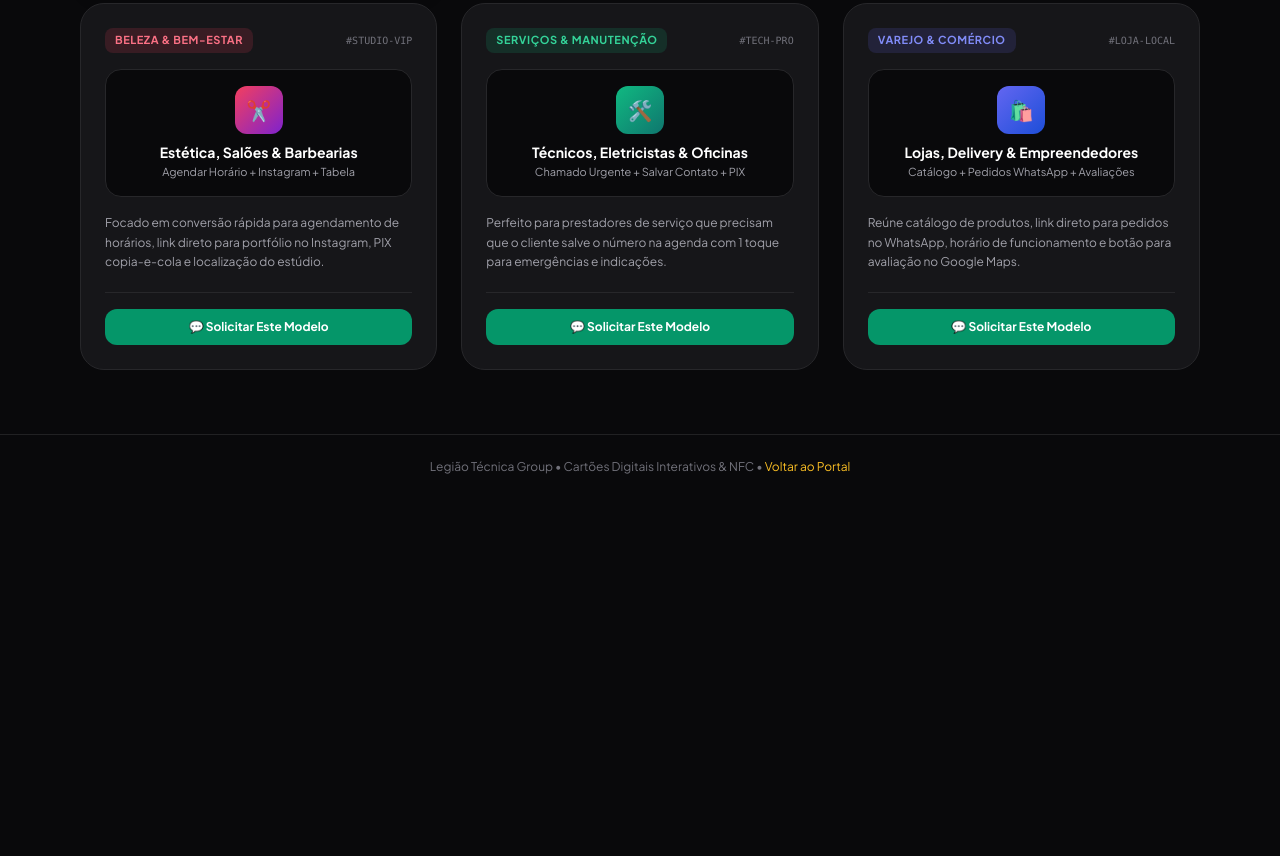
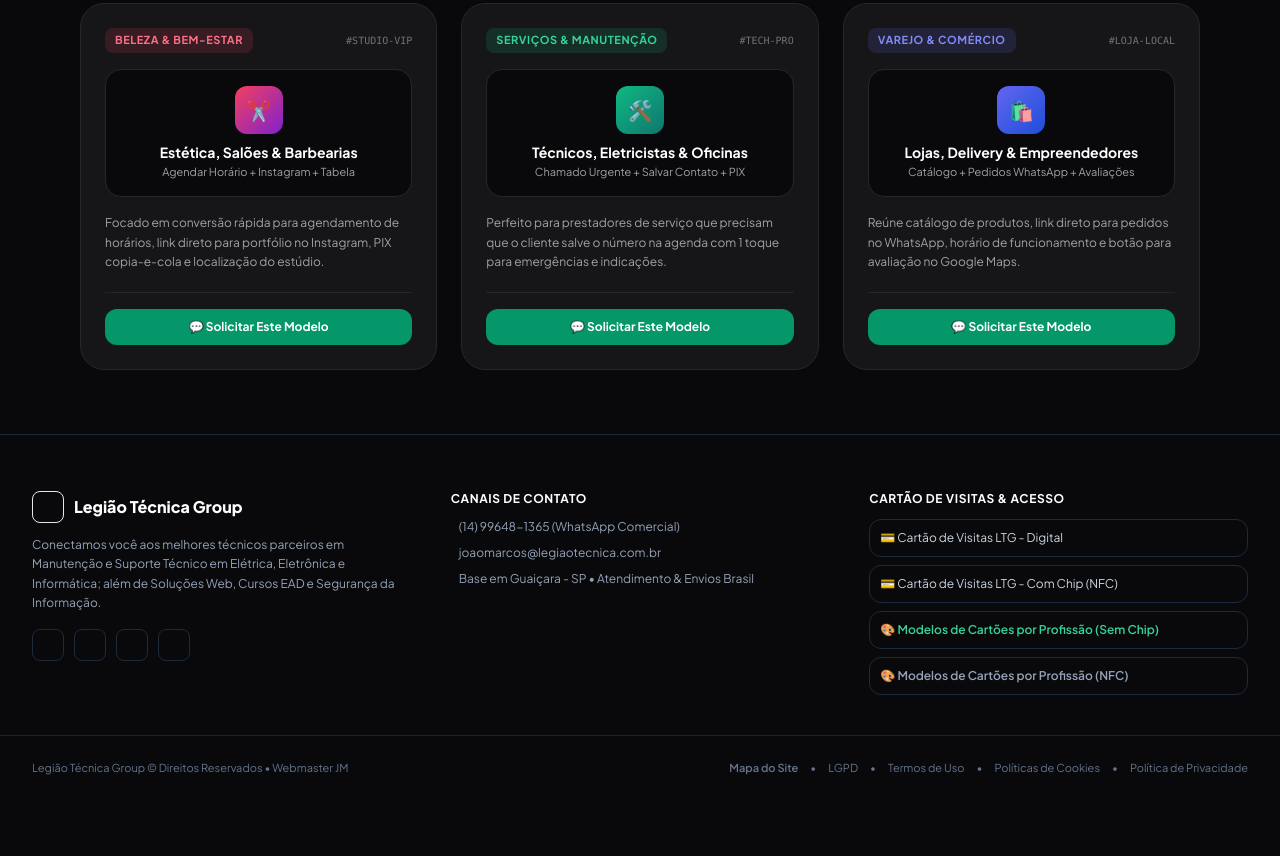
Before and after one commit to joaomarcos-ltg/home-ltg, a plain HTML site: page modelos-cartoes.html in a window 1280 px wide. Shown: the part 752-1608 px from the top of the page. Before the commit the page ends 1251 px from the top, so only its background shows below. Drawn offline with nearby package versions, Linux system fonts and the light colour scheme.

Commit message:
Atualiza titulo Sem Chip, botoes do topo e rodape padrao em modelos-cartoes.html

```diff
--- a/modelos-cartoes.html
+++ b/modelos-cartoes.html
@@ -28,8 +28,10 @@
       <div class="flex items-center gap-2">
         <a href="index.html" class="inline-flex items-center gap-1.5 px-2.5 py-1.5 sm:px-3.5 sm:py-2 rounded-xl bg-zinc-900 hover:bg-zinc-800 border border-zinc-700 text-zinc-200 text-xs sm:text-sm font-semibold transition shrink-0"><i class="fa-solid fa-house text-amber-400"></i><span>Home</span></a>
         <a href="cartao.html" class="px-2.5 py-1.5 sm:px-3.5 sm:py-2 rounded-xl bg-zinc-900 hover:bg-zinc-800 border border-zinc-700 text-xs font-bold text-zinc-200 transition">
-          Meu Cartão LTG
+          Cartão LTG (Sem Chip)
         </a>
+        <a href="https://sites.legiaotecnica.com.br/#cartoes" class="inline-flex items-center gap-1.5 px-2.5 py-1.5 sm:px-3.5 sm:py-2 rounded-xl bg-amber-500/15 hover:bg-amber-500/25 border border-amber-500/40 text-amber-300 text-xs sm:text-sm font-semibold transition shrink-0"><i class="fa-solid fa-wifi rotate-90"></i><span>Cartões com Chip</span></a>
+
         <a href="https://wa.me/5514996481365?text=Ol%C3%A1!%20Vi%20os%20Modelos%20de%20Cart%C3%B5es%20Digitais%20da%20Legi%C3%A3o%20T%C3%A9cnica%20e%20quero%20fazer%20o%20meu." target="_blank"
            class="px-2.5 py-1.5 sm:px-4 sm:py-2 rounded-xl bg-emerald-600 hover:bg-emerald-500 text-xs font-bold text-white shadow-lg transition">
           Encomendar
@@ -44,7 +46,7 @@
       Sem Mensalidade • Link Próprio + QR Code + vCard
     </span>
     <h1 class="text-3xl sm:text-4xl font-extrabold text-white tracking-tight">
-      Modelos de Cartões de Visita Digitais
+      Modelos de Cartões de Visita Digitais (Sem Chip)
     </h1>
     <p class="text-zinc-400 text-sm sm:text-base max-w-2xl mx-auto mt-3 leading-relaxed">
       Substitua o cartão de papel por uma página rápida com botão direto para WhatsApp, salvamento automático na agenda do celular (<strong class="text-zinc-200">vCard</strong>), localização no Google Maps e compatibilidade total com <strong class="text-zinc-200">Cartão Físico NFC</strong>.
@@ -205,8 +207,84 @@
   </main>
 
   <!-- Rodapé -->
-  <footer class="border-t border-zinc-800/80 py-6 text-center text-xs text-zinc-500">
-    Legião Técnica Group • Cartões Digitais Interativos & NFC • <a href="index.html" class="text-amber-400 hover:underline">Voltar ao Portal</a>
+  <footer id="contato" class="border-t border-slate-800 bg-surface pt-14 pb-20 text-xs text-slate-400">
+    <div class="max-w-7xl mx-auto px-4 sm:px-6 lg:px-8 grid grid-cols-1 md:grid-cols-3 gap-10 mb-10">
+
+      <!-- Sobre -->
+      <div>
+        <div class="flex items-center gap-2.5 mb-3">
+          <div class="w-8 h-8 rounded-lg bg-gold-500/10 text-gold-400 flex items-center justify-center border border-gold-500/20 text-sm">
+            <i class="fa-solid fa-cube"></i>
+          </div>
+          <span class="text-base font-extrabold text-white">Legião Técnica Group</span>
+        </div>
+        <p class="text-xs text-slate-400 leading-relaxed mb-4">
+          Conectamos você aos melhores técnicos parceiros em Manutenção e Suporte Técnico em Elétrica, Eletrônica e Informática; além de Soluções Web, Cursos EAD e Segurança da Informação.
+        </p>
+        <div class="flex items-center gap-2.5 text-slate-400">
+          <a href="#" aria-label="YouTube" class="w-8 h-8 rounded-lg bg-obsidian border border-slate-800 flex items-center justify-center hover:text-gold-400 transition"><i class="fa-brands fa-youtube"></i></a>
+          <a href="#" aria-label="Instagram" class="w-8 h-8 rounded-lg bg-obsidian border border-slate-800 flex items-center justify-center hover:text-gold-400 transition"><i class="fa-brands fa-instagram"></i></a>
+          <a href="#" aria-label="Facebook" class="w-8 h-8 rounded-lg bg-obsidian border border-slate-800 flex items-center justify-center hover:text-gold-400 transition"><i class="fa-brands fa-facebook"></i></a>
+          <a href="#" aria-label="LinkedIn" class="w-8 h-8 rounded-lg bg-obsidian border border-slate-800 flex items-center justify-center hover:text-gold-400 transition"><i class="fa-brands fa-linkedin"></i></a>
+        </div>
+      </div>
+
+      <!-- Canais de Contato -->
+      <div>
+        <h4 class="text-xs font-bold text-white uppercase tracking-wider mb-3">Canais de Contato</h4>
+        <ul class="space-y-2.5 text-xs">
+          <li class="flex items-center gap-2">
+            <i class="fa-brands fa-whatsapp text-emerald-400 text-sm"></i>
+            <a href="https://wa.me/5514996481365" target="_blank" class="hover:text-white transition">(14) 99648-1365 (WhatsApp Comercial)</a>
+          </li>
+          <li class="flex items-center gap-2">
+            <i class="fa-solid fa-envelope text-gold-400 text-xs"></i>
+            <a href="mailto:joaomarcos@legiaotecnica.com.br" class="hover:text-white transition">joaomarcos@legiaotecnica.com.br</a>
+          </li>
+          <li class="flex items-center gap-2">
+            <i class="fa-solid fa-location-dot text-rose-400 text-xs"></i>
+            <a href="https://www.google.com/maps/place/Guai%C3%A7ara,+SP,+16430-000" target="_blank" class="hover:text-white transition">
+              Base em Guaiçara - SP • Atendimento & Envios Brasil
+            </a>
+          </li>
+        </ul>
+      </div>
+
+      <!-- Cartões Digitais -->
+      <div>
+        <h4 class="text-xs font-bold text-white uppercase tracking-wider mb-3">Cartão de Visitas & Acesso</h4>
+        <div class="space-y-2 text-xs">
+          <a href="cartao.html" target="_blank" class="block p-2.5 rounded-xl bg-obsidian border border-slate-800 hover:border-gold-500/40 text-slate-300 transition">
+            💳 Cartão de Visitas LTG - Digital
+          </a>
+          <a href="https://airgo.bio/legiaotecnica" target="_blank" class="block p-2.5 rounded-xl bg-obsidian border border-slate-800 hover:border-gold-500/40 text-slate-300 transition">
+            💳 Cartão de Visitas LTG - Com Chip (NFC)</a>
+          <a href="modelos-cartoes.html" class="block p-2.5 rounded-xl bg-obsidian border border-slate-800 hover:border-emerald-500/40 text-emerald-400 font-semibold transition">
+            🎨 Modelos de Cartões por Profissão (Sem Chip)
+          </a>
+          <a href="modelos-cartoes.html" class="block p-2.5 rounded-xl bg-obsidian border border-slate-800 hover:border-gold-500/40 text-gold-400 font-semibold transition">
+            🎨 Modelos de Cartões por Profissão (NFC)
+          </a>
+        </div>
+      </div>
+
+    </div>
+
+    <!-- Barra de Direitos e Governança Legal -->
+    <div class="max-w-7xl mx-auto px-4 sm:px-6 lg:px-8 pt-6 border-t border-slate-800/80 flex flex-col sm:flex-row items-center justify-between gap-3 text-[11px] text-slate-500">
+      <p>Legião Técnica Group © <span id="ano-ltg"></span> Direitos Reservados • Webmaster JM</p>
+      <div class="flex items-center gap-3 flex-wrap justify-center">
+        <a href="https://mapa.legiaotecnica.com.br" class="text-gold-400 hover:text-gold-300 font-semibold transition">Mapa do Site</a>
+        <span>•</span>
+        <a href="https://termos.legiaotecnica.com.br/#lgpd" target="_blank" rel="noopener noreferrer" class="hover:text-slate-300 transition">LGPD</a>
+        <span>•</span>
+        <a href="https://termos.legiaotecnica.com.br/#termos" target="_blank" rel="noopener noreferrer" class="hover:text-slate-300 transition">Termos de Uso</a>
+        <span>•</span>
+        <a href="https://termos.legiaotecnica.com.br/#cookies" target="_blank" rel="noopener noreferrer" class="hover:text-slate-300 transition">Políticas de Cookies</a>
+        <span>•</span>
+        <a href="https://termos.legiaotecnica.com.br/#privacidade" target="_blank" rel="noopener noreferrer" class="hover:text-slate-300 transition">Política de Privacidade</a>
+      </div>
+    </div>
   </footer>
 
 </body>
```
